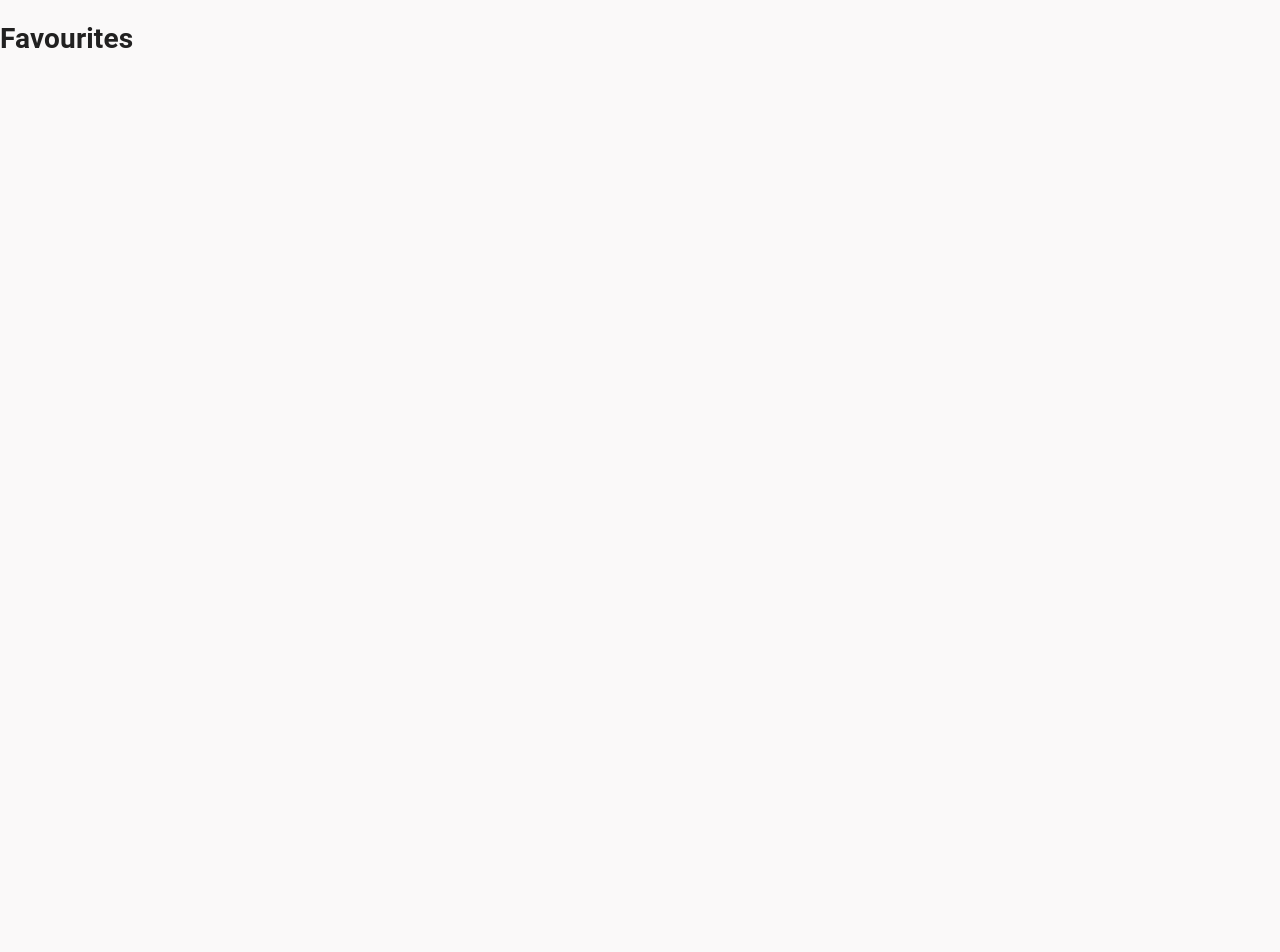
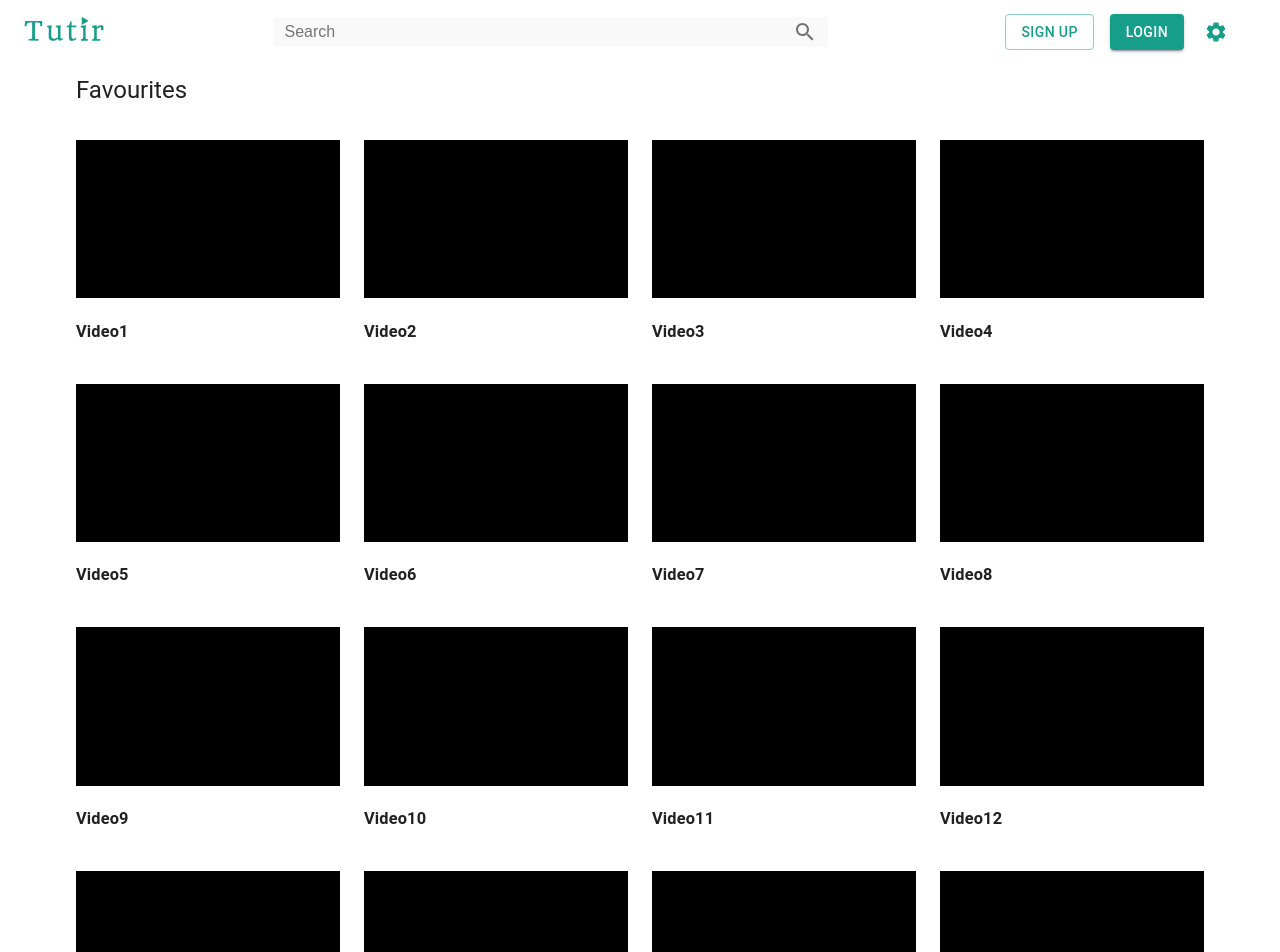
Before and after one commit to markuslim24/Tutir-frontend, a Next.js app: page /favourites in a window 1280 px wide. Shown: the top 952 px of the page. Before the commit the page ends 800 px from the top, so only its background shows below. Built offline with nearby package versions, Linux system fonts and the light colour scheme.

Commit message:
added favourites page and routing via Navbar

```diff
--- a/components/Navbar.tsx
+++ b/components/Navbar.tsx
@@ -70,6 +70,10 @@ export default function Navbar() {
     router.push("/signUp");
   };
 
+  const handleFavouritesButton = () => {
+    router.push("/favourites");
+  };
+
   const handleProfileButton = () => {
     handleMenuClose();
     router.push("/profile");
@@ -116,7 +120,7 @@ export default function Navbar() {
       open={isMobileMenuOpen}
       onClose={handleMobileMenuClose}
     >
-      <MenuItem>
+      <MenuItem onClick={handleFavouritesButton}>
         <StarIcon className={classes.mobileMenuIcons} />
         <p>Favourites</p>
       </MenuItem>
@@ -169,7 +173,11 @@ export default function Navbar() {
           <div className={classes.sectionDesktop}>
             {isAuthenticated ? (
               <>
-                <IconButton aria-label="show favourite videos" color="primary">
+                <IconButton
+                  aria-label="show favourite videos"
+                  color="primary"
+                  onClick={handleFavouritesButton}
+                >
                   <StarIcon />
                 </IconButton>
                 <IconButton
--- a/pages/favourites.tsx
+++ b/pages/favourites.tsx
@@ -1,9 +1,84 @@
 import React from "react";
+import Navbar from "../components/Navbar";
+import { Theme, createStyles, makeStyles } from "@material-ui/core/styles";
+import { Typography, Grid, Paper } from "@material-ui/core";
+
+const useStyles = makeStyles((theme: Theme) =>
+  createStyles({
+    root: {
+      display: "flex",
+      flexWrap: "wrap",
+      justifyContent: "center",
+      backgroundColor: theme.palette.background.paper,
+    },
+    gridContainer: {
+      width: "90%",
+      height: "100%",
+      justifySelf: "center",
+    },
+    gridHeader: {
+      margin: "10px 0px",
+    },
+    gridItem: {
+      [theme.breakpoints.down("xs")]: {
+        width: "100%",
+      },
+      [theme.breakpoints.up("sm")]: {
+        width: "50%",
+      },
+      [theme.breakpoints.up("lg")]: {
+        width: "25%",
+      },
+      [theme.breakpoints.up("xl")]: {
+        width: "20%",
+      },
+    },
+    img: {
+      maxWidth: "100%",
+      height: "auto",
+    },
+  })
+);
+
+const exampleDatas = [
+  { thumbnail: "this", title: "Video1" },
+  { thumbnail: "better", title: "Video2" },
+  { thumbnail: "work", title: "Video3" },
+  { thumbnail: "well", title: "Video4" },
+  { thumbnail: "this", title: "Video5" },
+  { thumbnail: "better", title: "Video6" },
+  { thumbnail: "work", title: "Video7" },
+  { thumbnail: "well", title: "Video8" },
+  { thumbnail: "this", title: "Video9" },
+  { thumbnail: "better", title: "Video10" },
+  { thumbnail: "work", title: "Video11" },
+  { thumbnail: "well", title: "Video12" },
+  { thumbnail: "this", title: "Video13" },
+  { thumbnail: "better", title: "Video14" },
+  { thumbnail: "work", title: "Video15" },
+  { thumbnail: "well", title: "Video16" },
+];
 
 function Favourites() {
+  const classes = useStyles();
   return (
     <>
-      <h1>Favourites</h1>
+      <Navbar />
+      <div className={classes.root}>
+        <Grid container spacing={3} className={classes.gridContainer}>
+          <Grid item xs={12}>
+            <Typography variant="h5" className={classes.gridHeader}>
+              Favourites
+            </Typography>
+          </Grid>
+          {exampleDatas.map((exampleData) => (
+            <Grid item key={exampleData.title} className={classes.gridItem}>
+              <img src="/black.png" className={classes.img} />
+              <h3>{exampleData.title}</h3>
+            </Grid>
+          ))}
+        </Grid>
+      </div>
     </>
   );
 }
```
